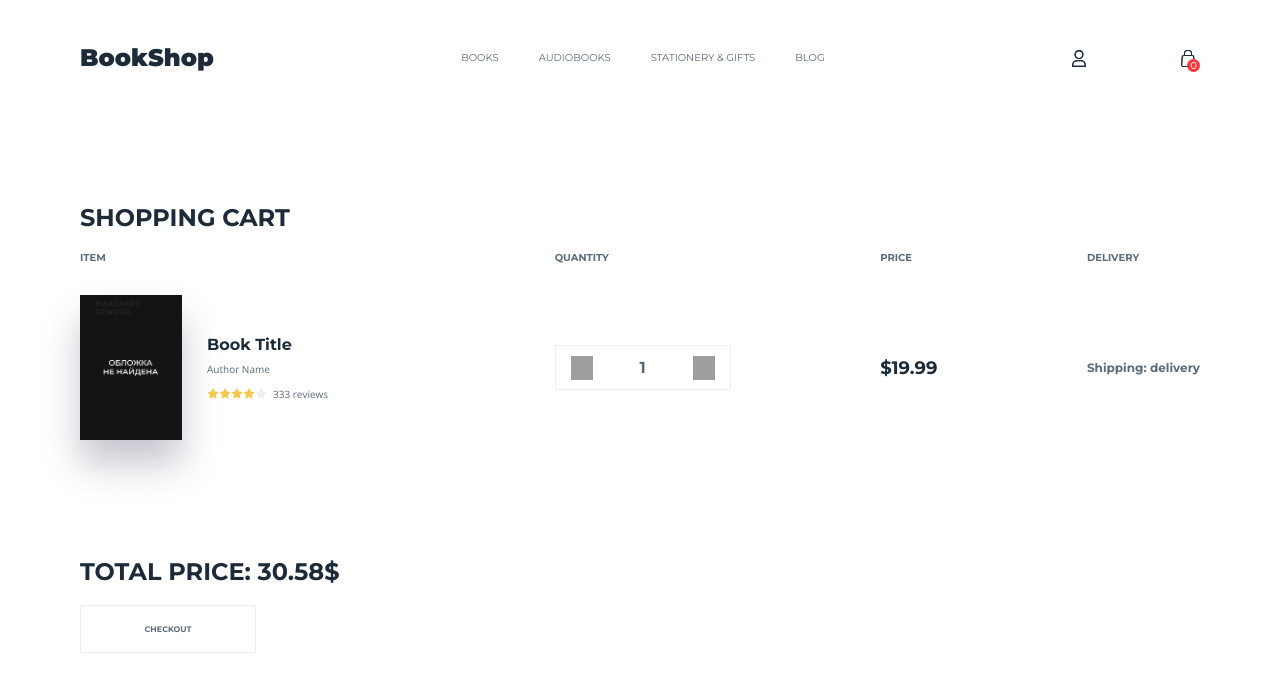
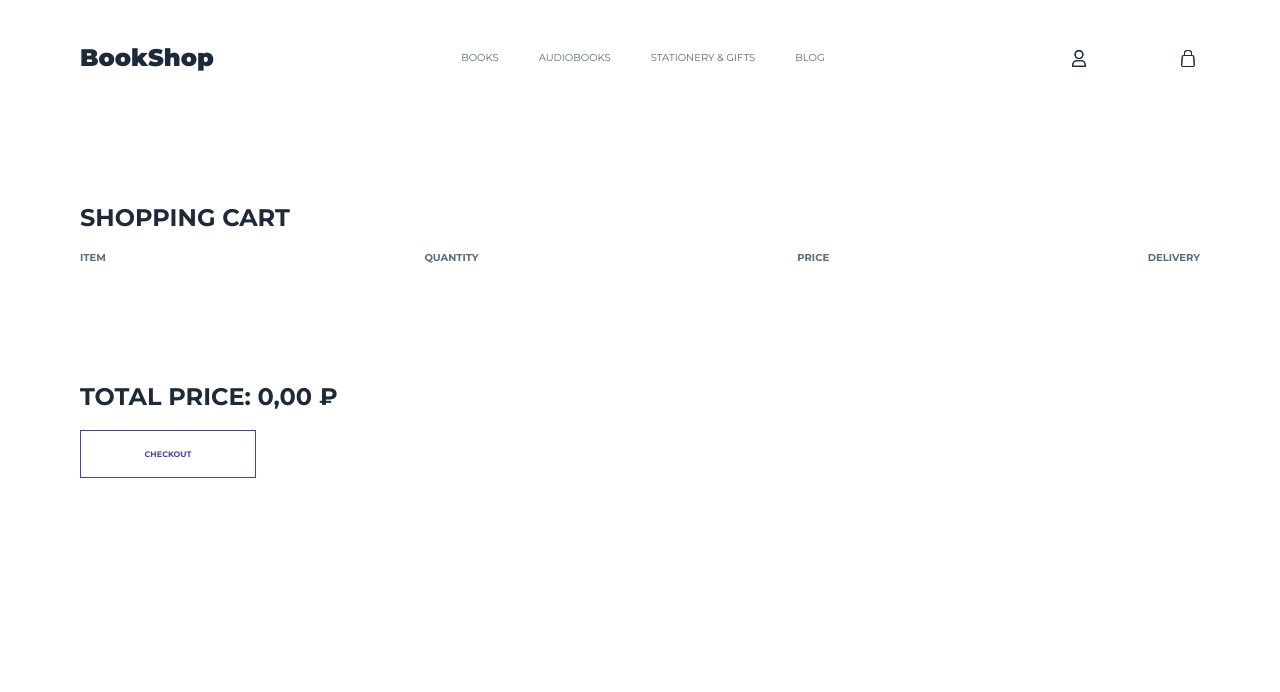
Before and after one commit to ReyChart/BookShop, a Next.js app: page /shopping-cart in a window 1280 px wide. Shown: the top 692 px of the page. Built offline with nearby package versions, Linux system fonts and the light colour scheme; grey boxes are pictures that could not be loaded.

Commit message:
Made the display of books on the shopping-cart page and the counter in the header

```diff
--- a/src/app/shopping-cart/page.module.scss
+++ b/src/app/shopping-cart/page.module.scss
@@ -2,7 +2,7 @@
 @import '@/styles/_mixins.scss';
 
 .shopping_cart {
-  padding-top: 87px;
+  padding: 87px 0 40px;
 
   > h1 {
     @include heading;
--- a/src/app/shopping-cart/page.tsx
+++ b/src/app/shopping-cart/page.tsx
@@ -1,4 +1,10 @@
+'use client';
+
 import { NextPage } from 'next';
+import { useSelector } from 'react-redux';
+import { selectShoppingCartBooks } from '@/hooks/useSelect';
+import { useShoppingCart } from './useShoppingCart';
+import { currency } from '@/utils/currency';
 import Layout from '@/components/Layout/Layout';
 import ShoppingCartTable from './table/ShoppingCartTable';
 import Button from '@/components/Ui/Button/Button';
@@ -6,16 +12,19 @@ import Button from '@/components/Ui/Button/Button';
 import styles from './page.module.scss';
 
 const ShoppingCart: NextPage = () => {
+  const shoppingCartBooks = useSelector(selectShoppingCartBooks);
+  const shoppingCartProps = useShoppingCart(shoppingCartBooks);
+
   return (
     <Layout>
       <main>
         <div className="container">
           <section className={styles.shopping_cart}>
             <h1>Shopping Cart</h1>
-            <ShoppingCartTable />
+            <ShoppingCartTable {...shoppingCartProps} />
             <div>
-              <h2>Total price: 30.58$</h2>
-              <Button variant="cart">Checkout</Button>
+              <h2>{`Total price: ${currency(shoppingCartProps.totalPrice)}`}</h2>
+              <Button>Checkout</Button>
             </div>
           </section>
         </div>
--- a/src/app/shopping-cart/table/ShoppingCartTable.tsx
+++ b/src/app/shopping-cart/table/ShoppingCartTable.tsx
@@ -1,38 +1,79 @@
 import { FunctionComponent } from 'react';
+import { INewBookDataProps } from '../useShoppingCart';
+import { currency } from '@/utils/currency';
 import BookItemRating from '@/components/Home/BooksCatalog/BookItem/BookItemRating/BookItemRating';
 import Image from 'next/image';
 
 import styles from './ShoppingCartTable.module.scss';
 
+interface IShoppingCartTableProps {
+  newBookData: INewBookDataProps[];
+  handleChangeQuantity: (variant: string, book: INewBookDataProps) => void;
+}
+
 const tableTitle = ['item', 'quantity', 'price', 'delivery'];
 
-const ShoppingCartTable: FunctionComponent = () => {
+const ShoppingCartTable: FunctionComponent<IShoppingCartTableProps> = ({
+  newBookData: bookData,
+  handleChangeQuantity,
+}) => {
   return (
     <div className={styles.table}>
       {tableTitle.map((title) => (
         <div key={title} className={styles.column}>
           <h4>{title}</h4>
-          <div className={styles.row}>
+          {bookData.map((book, index) => (
+            <div key={index} className={styles.row}>
               {title === 'item' && (
                 <div className={styles.items}>
-                <Image src="/booksPlaceholder.png" alt="Book Cover" width={102} height={145} />
+                  <Image
+                    src={
+                      book.volumeInfo.imageLinks?.thumbnail
+                        ? book.volumeInfo.imageLinks.thumbnail
+                        : '/booksPlaceholder.png'
+                    }
+                    alt="Book Cover"
+                    width={102}
+                    height={145}
+                  />
                   <div>
-                  <h3>Book Title</h3>
-                  <p>Author Name</p>
+                    <h3>{book.volumeInfo.title}</h3>
+                    {book.volumeInfo.authors?.length ? (
+                      <h4>
+                        {book.volumeInfo.authors.map((author, idx) =>
+                          idx === book.volumeInfo.authors.length - 1 ? author : `${author}, `
+                        )}
+                      </h4>
+                    ) : (
+                      ''
+                    )}
                     <BookItemRating rating={4.3} reviews={333} />
                   </div>
                 </div>
               )}
               {title === 'quantity' && (
                 <div className={styles.quantity}>
-                <button className={styles.minus}></button>
-                <span>1</span>
-                <button className={styles.plus}></button>
+                  <button
+                    onClick={() => handleChangeQuantity('decrement', book)}
+                    className={styles.minus}
+                  ></button>
+                  <span>{book.quantity}</span>
+                  <button
+                    onClick={() => handleChangeQuantity('increment', book)}
+                    className={styles.plus}
+                  ></button>
                 </div>
               )}
-            {title === 'price' && <p className={styles.price}>$19.99</p>}
+              {title === 'price' && (
+                <p className={styles.price}>
+                  {book.saleInfo.retailPrice?.amount
+                    ? `${currency(book.saleInfo.retailPrice.amount)}`
+                    : 'Price not available'}
+                </p>
+              )}
               {title === 'delivery' && <p className={styles.delivery}>Shipping: delivery</p>}
             </div>
+          ))}
         </div>
       ))}
     </div>
--- /dev/null
+++ b/src/app/shopping-cart/useShoppingCart.ts
@@ -0,0 +1,55 @@
+'use client';
+
+import { useEffect, useMemo, useState } from 'react';
+import { IBooksDataProps } from '../api/books/route';
+
+export interface INewBookDataProps extends IBooksDataProps {
+  quantity: number;
+}
+
+export const useShoppingCart = (bookData: IBooksDataProps[]) => {
+  const [newBookData, setNewBookData] = useState<INewBookDataProps[]>(
+    bookData.map((book) => ({ ...book, quantity: 1 }))
+  );
+  const [totalPrice, setTotalPrice] = useState<number>(
+    bookData.reduce((acc: number, book) => {
+      return acc + (book.saleInfo.retailPrice?.amount ? book.saleInfo.retailPrice?.amount : 0);
+    }, 0)
+  );
+
+  const handleChangeQuantity = (variant: string, book: INewBookDataProps) => {
+    if (variant === 'decrement' && book.quantity === 1) return;
+
+    setNewBookData((prev) => {
+      prev = prev.map((item) => {
+        if (
+          item.volumeInfo.authors === book.volumeInfo.authors &&
+          item.volumeInfo.title === book.volumeInfo.title
+        ) {
+          variant === 'decrement'
+            ? (item = { ...item, quantity: item.quantity - 1 })
+            : (item = { ...item, quantity: item.quantity + 1 });
+        }
+        return item;
+      });
+      return prev;
+    });
+  };
+
+  useEffect(() => {
+    setTotalPrice(
+      newBookData.reduce((acc: number, book) => {
+        return (
+          acc +
+          (book.saleInfo.retailPrice?.amount ? book.saleInfo.retailPrice?.amount : 0) *
+            book.quantity
+        );
+      }, 0)
+    );
+  }, [newBookData]);
+
+  return useMemo(
+    () => ({ newBookData, totalPrice, handleChangeQuantity }),
+    [newBookData, totalPrice]
+  );
+};
--- a/src/components/Home/BooksCatalog/BooksCatalog.tsx
+++ b/src/components/Home/BooksCatalog/BooksCatalog.tsx
@@ -59,7 +59,6 @@ const BooksCatalog: FunctionComponent = () => {
       {amountBooks.maxResults < limitItems && !isLoading ? (
         <div className={styles.btn_load}>
           <Button
-            variant="cart"
             onClick={() =>
               setAmountBooks((prev) => ({
                 pageIndex: prev.pageIndex + amountNewItems,
--- a/src/components/Layout/Header/UserAction/UserAction.tsx
+++ b/src/components/Layout/Header/UserAction/UserAction.tsx
@@ -3,7 +3,7 @@
 import { FunctionComponent, useEffect, useRef, useState } from 'react';
 import { useRouter } from 'next/navigation';
 import { useSelector } from 'react-redux';
-import { selectUser } from '@/hooks/useSelect';
+import { selectShoppingCartBooks, selectUser } from '@/hooks/useSelect';
 import { useAction } from '@/hooks/useAction';
 import Image from 'next/image';
 import Link from 'next/link';
@@ -14,6 +14,7 @@ import styles from './UserAction.module.scss';
 const userActionsProfile = ['Profile', 'Log out'];
 
 const UserAction: FunctionComponent = () => {
+  const shoppingCartBooks = useSelector(selectShoppingCartBooks);
   const { isLogin } = useSelector(selectUser);
   const { LOGOUT } = useAction();
   const [isShowAuth, setIsShowAuth] = useState<boolean>(false);
@@ -65,7 +66,11 @@ const UserAction: FunctionComponent = () => {
       </div>
       <button onClick={() => push('/shopping-cart')}>
         <Image src="/iconShop.svg" alt="shop-bag" width={14} height={17} />
-        <span className={styles.counter}>0</span>
+        {shoppingCartBooks.length ? (
+          <span className={styles.counter}>{shoppingCartBooks.length}</span>
+        ) : (
+          ''
+        )}
       </button>
     </div>
   );
```
Also changed, not shown: src/components/Home/BooksCatalog/BookItem/BookItem.tsx (+11 -11 lines). Lines whose indentation alone changed are shown as unchanged.
